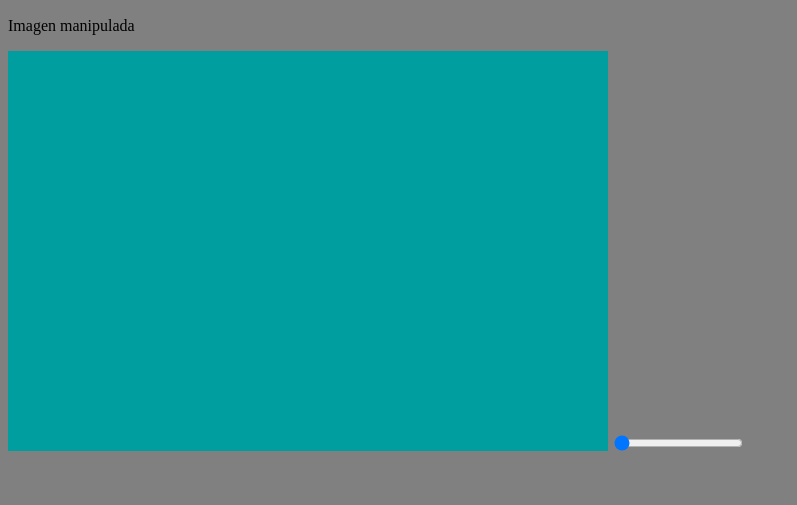
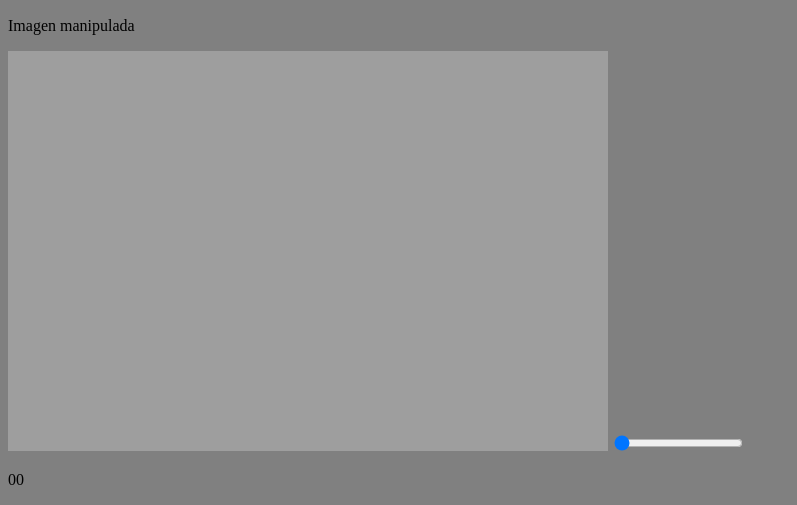
Before and after one commit to josemanuelbarja/2018-19-CSAAI-Filtros, a plain HTML site: page index.html in a window 1280 px wide. Shown: the part 453-958 px from the top of the page, without its empty margins (0-797 px from the left). Before the commit the page ends 916 px from the top, so only its background shows below. Drawn offline with Linux system fonts and the light colour scheme.

Commit message:
Actualizo practica

```diff
--- a/filtro_prog.js
+++ b/filtro_prog.js
@@ -7,19 +7,17 @@ function main() {
   //-- Acceso al objeto con el canvas
   var canvas = document.getElementById('display');
 
-  //-- Se establece como tamaño del canvas el mismo
-  //-- que el de la imagen original
+  var deslizador = document.getElementById('deslizador');
+
+  var des_value = document.getElementById('des_value');
+
+  var ctx = canvas.getContext("2d");
 
   canvas.width = img.width;
   canvas.height = img.height;
 
-  //-- Obtener el contexto del canvas para
-  //-- trabajar con el
-  var ctx = canvas.getContext("2d");
-
   //-- Situar la imagen original en el canvas
-  //-- No se han hecho manipulaciones todavia
-  ctx.drawImage(img,0,0,canvas.width,canvas.height);
+  ctx.drawImage(img,0,0,600,400);
 
   //-- Obtener la imagen del canvas en pixeles
   var imgData = ctx.getImageData(0, 0, canvas.width, canvas.height);
@@ -40,10 +38,5 @@ function main() {
   //-- tiene un tamaño de 4 * numero de pixeles
   console.log("Total de datos de la imagen: " + npixels * 4)
 
-  var i = 200 + 50*canvas.width;
-
-  for (var i = 0; i < data.length; i+=4) {
-    data[i] = 0; //-- Canal rojo a 0
-  }
   ctx.putImageData(imgData, 0, 0);
 }
--- a/index.html
+++ b/index.html
@@ -12,5 +12,6 @@
     <p>Imagen manipulada</p>
     <canvas id="display"></canvas>
     <input type="range" id="deslizador" min="0" max="255" value="0"/>
+    <p id="des_value">00</p>
   </body>
 </html>
```
